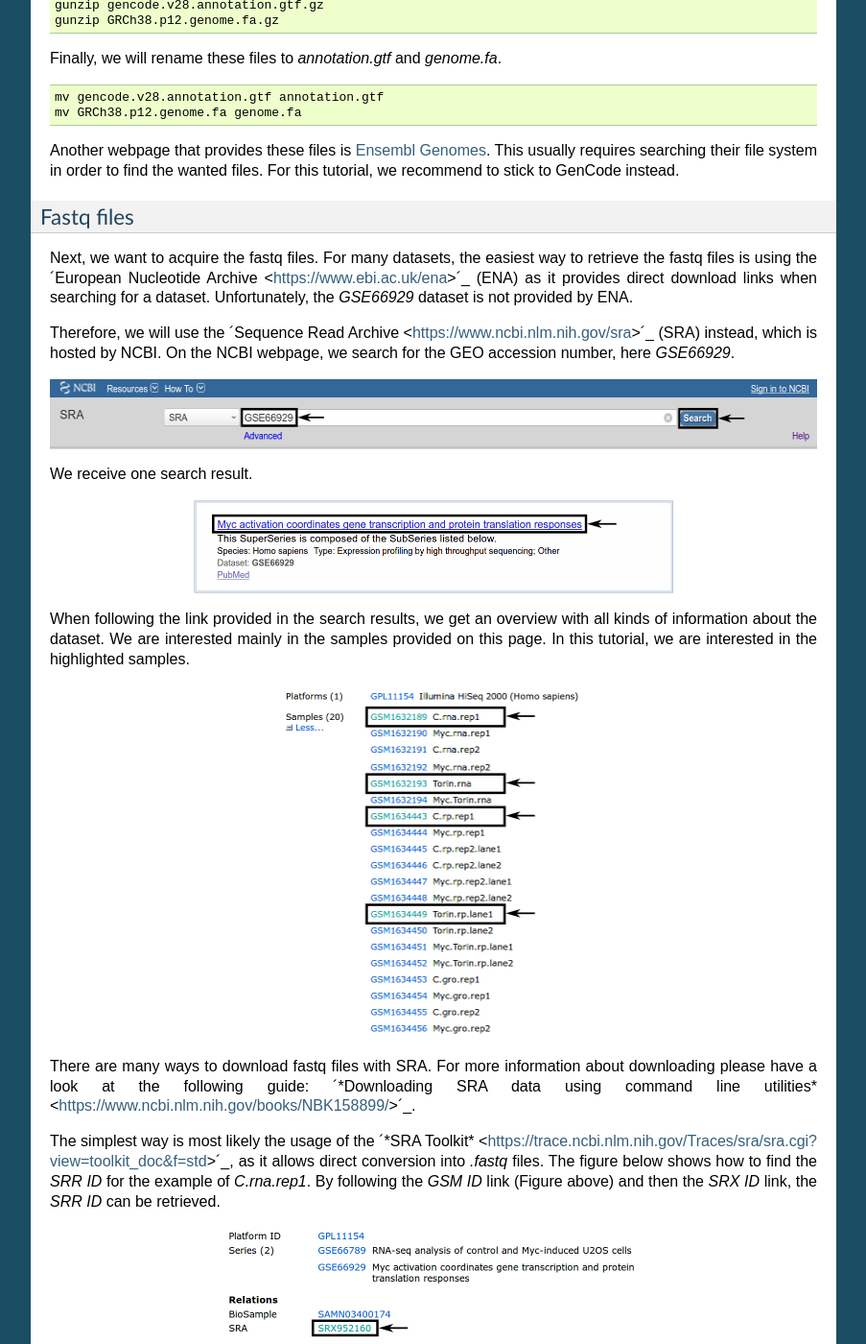
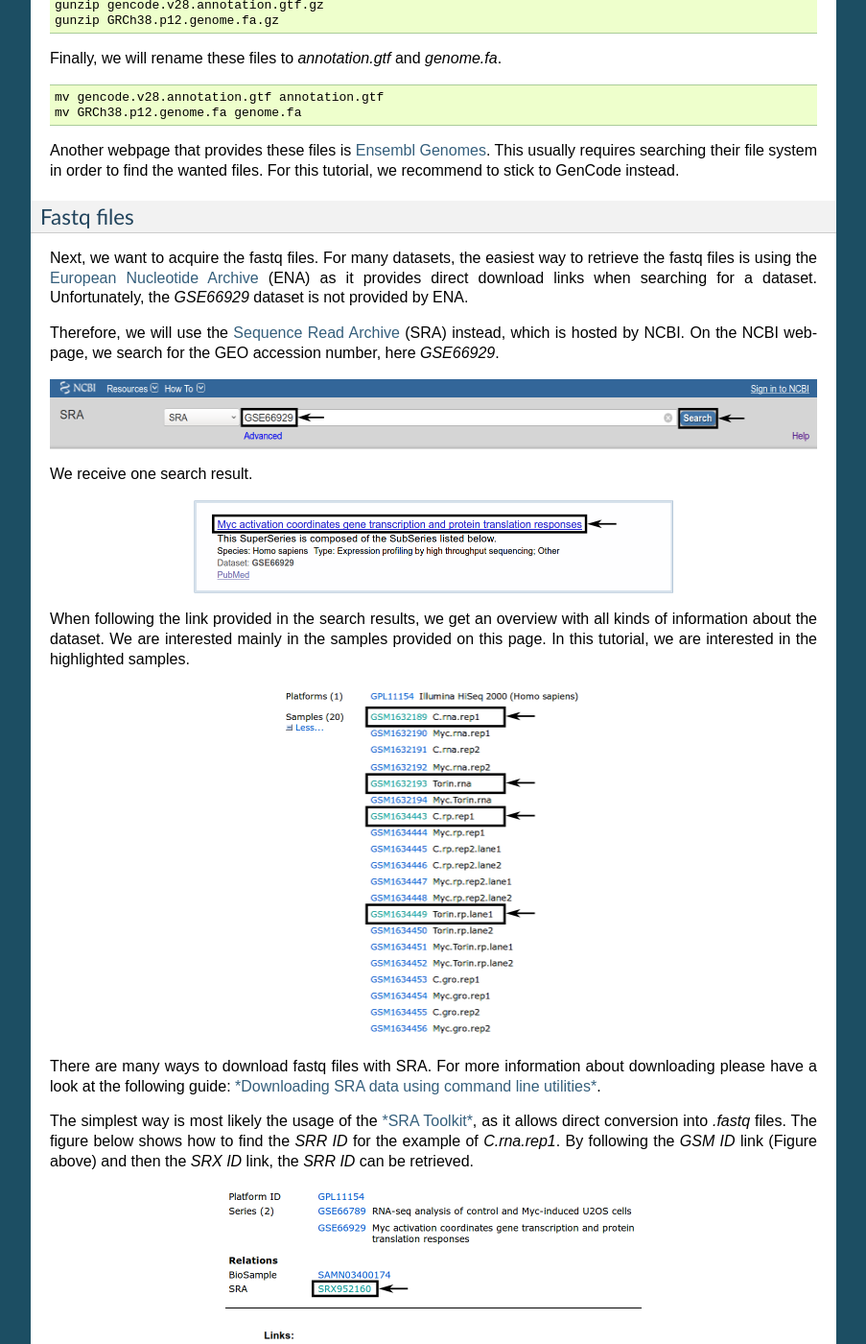
Before and after one commit to RickGelhausen/uORF-Tools_ReadTheDocs, a Sphinx documentation site: the page built from docs/source/example-workflow.rst, in a window 1280 px wide and 1400 px high, scrolled down 1162 px. Shown: the whole window at 96% size, without its empty margins (198-1101 px from the left). Built offline with Sphinx 7.4.7, drawn with Linux system fonts in a browser that asks for light colours.

Commit message:
Fixing links

```diff
--- a/docs/source/example-workflow.rst
+++ b/docs/source/example-workflow.rst
@@ -61,9 +61,9 @@ Another webpage that provides these files is `Ensembl Genomes <http://www.ensemb
 Fastq files
 ***********
 
-Next, we want to acquire the fastq files. For many datasets, the easiest way to retrieve the fastq files is using the ´European Nucleotide Archive <https://www.ebi.ac.uk/ena>´_ (ENA) as it provides direct download links when searching for a dataset. Unfortunately, the *GSE66929* dataset is not provided by ENA.
+Next, we want to acquire the fastq files. For many datasets, the easiest way to retrieve the fastq files is using the `European Nucleotide Archive <https://www.ebi.ac.uk/ena>`_ (ENA) as it provides direct download links when searching for a dataset. Unfortunately, the *GSE66929* dataset is not provided by ENA.
 
-Therefore, we will use the ´Sequence Read Archive <https://www.ncbi.nlm.nih.gov/sra>´_ (SRA) instead, which is hosted by NCBI.
+Therefore, we will use the `Sequence Read Archive <https://www.ncbi.nlm.nih.gov/sra>`_ (SRA) instead, which is hosted by NCBI.
 On the NCBI webpage, we search for the GEO accession number, here *GSE66929*.
 
 .. image:: images/SRA_search.png
@@ -82,9 +82,9 @@ When following the link provided in the search results, we get an overview with
     :scale: 50%
     :align: center
 
-There are many ways to download fastq files with SRA. For more information about downloading please have a look at the following guide: ´*Downloading SRA data using command line utilities* <https://www.ncbi.nlm.nih.gov/books/NBK158899/>´_.
+There are many ways to download fastq files with SRA. For more information about downloading please have a look at the following guide: `*Downloading SRA data using command line utilities* <https://www.ncbi.nlm.nih.gov/books/NBK158899/>`_.
 
-The simplest way is most likely the usage of the ´*SRA Toolkit* <https://trace.ncbi.nlm.nih.gov/Traces/sra/sra.cgi?view=toolkit_doc&f=std>´_, as it allows direct conversion into *.fastq* files.
+The simplest way is most likely the usage of the `*SRA Toolkit* <https://trace.ncbi.nlm.nih.gov/Traces/sra/sra.cgi?view=toolkit_doc&f=std>`_, as it allows direct conversion into *.fastq* files.
 The figure below shows how to find the *SRR ID* for the example of *C.rna.rep1*. By following the *GSM ID* link (Figure above) and then the *SRX ID* link, the *SRR ID* can be retrieved.
 
 .. image:: images/SRA_ID.png
```
